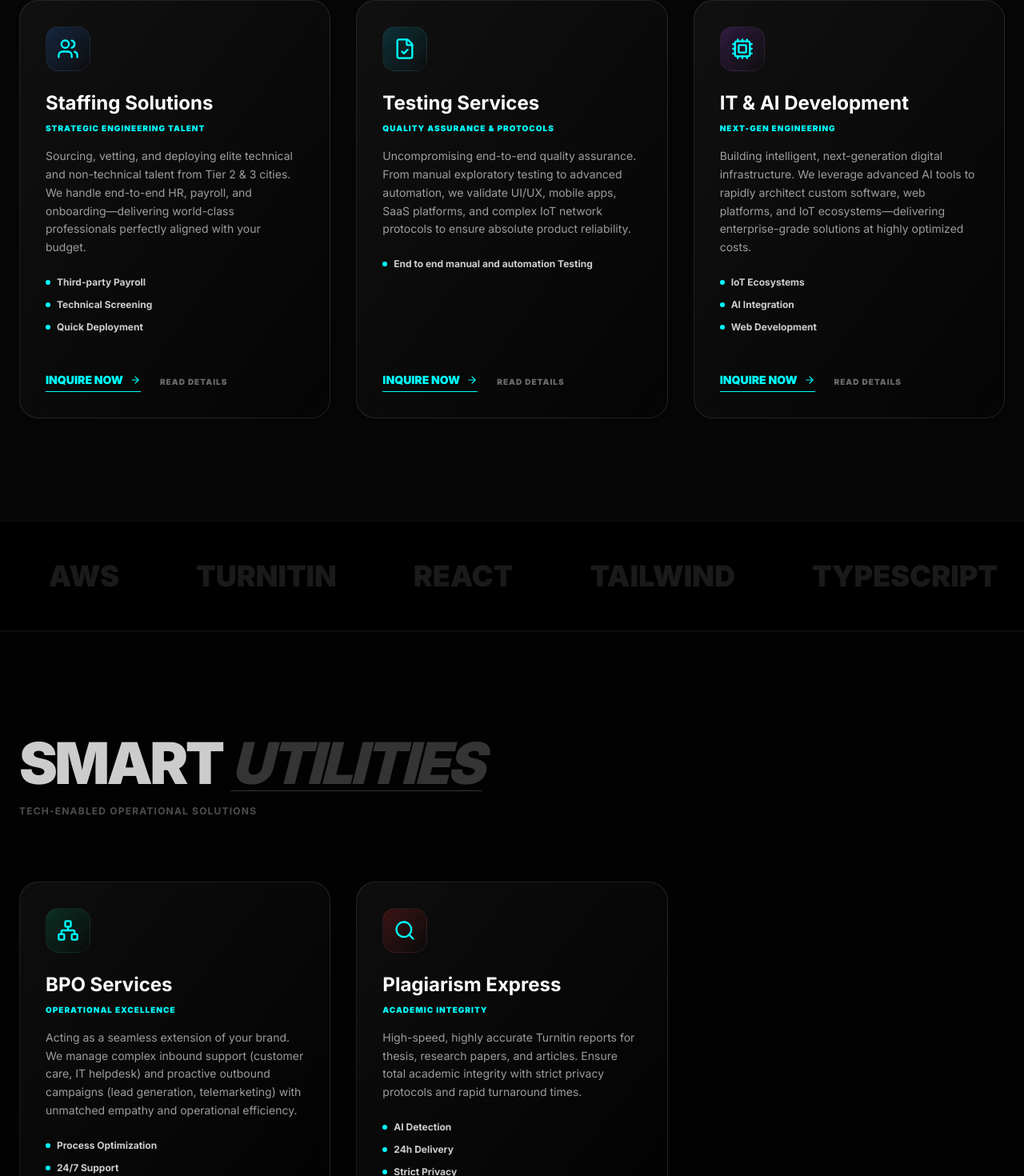
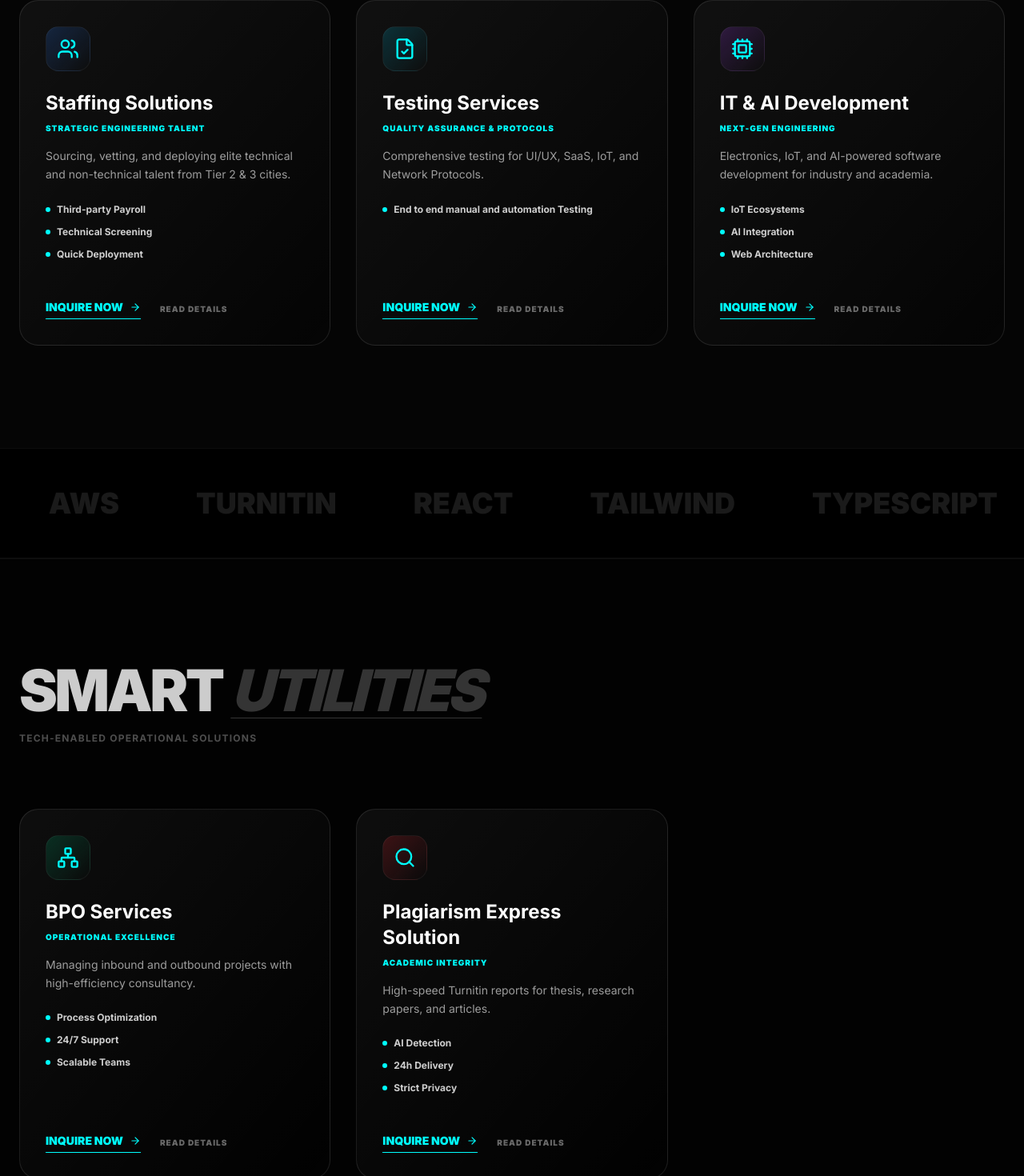
Before and after one commit to FiftyNineAndCompany/myaisite, a Next.js app: page / in a window 1280 px wide. Shown: the part 2570-4040 px from the top of the page at 80% size. Built offline with nearby package versions, Linux system fonts and the light colour scheme.

Commit message:
newly added read more context 1

```diff
--- a/src/app/services/[slug]/page.tsx
+++ b/src/app/services/[slug]/page.tsx
@@ -82,6 +82,7 @@ export default async function ServiceDetailPage({ params }: { params: Promise<{
               </p>
             )}
           </div>
+          </div>
 
         {/* Dynamic Call to Action */}
         <div className="bg-[#00ffff] rounded-[2rem] p-8 flex flex-col sm:flex-row items-center justify-between text-black gap-6">
--- a/src/data/services.ts
+++ b/src/data/services.ts
@@ -1,11 +1,19 @@
-import { Users, Cpu, FileCheck, Network, Search } from 'lucide-react';
+import { Users, FileCheck, Cpu, Network, Search, Building } from 'lucide-react';
 
 export const TECH_SERVICES = [
   {
     id: 'staffing',
     title: 'Staffing Solutions',
     subtitle: 'Strategic Engineering Talent',
-    description: `Sourcing, vetting, and deploying elite technical and non-technical talent from Tier 2 & 3 cities. We handle end-to-end HR, payroll, and onboarding—delivering world-class professionals perfectly aligned with your budget.`,
+    description: 'Sourcing, vetting, and deploying elite technical and non-technical talent from Tier 2 & 3 cities.',
+    // 👇 YOUR NEW CONTENT
+    detailedDescription: [
+      "We act as a dedicated vendor for your company to provide and hire candidates for your required posts.",
+      "We have a strong database and extensive networking to choose the perfect candidate for your job role.",
+      "We take care of the entire screening process for you.",
+      "We hire candidates specifically for third-party payroll.",
+      "We have our own channels to source highly skilled and budget-friendly candidates for your company."
+    ],
     features: ['Third-party Payroll', 'Technical Screening', 'Quick Deployment'],
     icon: Users,
     link: '/services/it-staffing',
@@ -15,7 +23,16 @@ export const TECH_SERVICES = [
     id: 'testing',
     title: 'Testing Services',
     subtitle: 'Quality Assurance & Protocols',
-    description: `Uncompromising end-to-end quality assurance. From manual exploratory testing to advanced automation, we validate UI/UX, mobile apps, SaaS platforms, and complex IoT network protocols to ensure absolute product reliability.`,
+    description: 'Comprehensive testing for UI/UX, SaaS, IoT, and Network Protocols.',
+    // 👇 YOUR NEW CONTENT
+    detailedDescription: [
+      "We have an experienced team ready to execute your testing work within the given timeframe.",
+      "We use industry-standard tools for testing and ensure on-time delivery.",
+      "We have a specialized team that can take up the project at any stage of development (QA, Staging, and Production).",
+      "We have our own market users to test the Beta version of your software.",
+      "We work beyond production for market issues, and work harder to prevent any bug leakage or user experience issues.",
+      "Share your testing load with us and the rest of our team will manage it."
+    ],
     features: ['End to end manual and automation Testing'],
     icon: FileCheck,
     link: '/services/software-testing',
@@ -25,8 +42,16 @@ export const TECH_SERVICES = [
     id: 'dev',
     title: 'IT & AI Development',
     subtitle: 'Next-Gen Engineering',
-    description: `Building intelligent, next-generation digital infrastructure. We leverage advanced AI tools to rapidly architect custom software, web platforms, and IoT ecosystems—delivering enterprise-grade solutions at highly optimized costs.`,
-    features: ['IoT Ecosystems', 'AI Integration', 'Web Development'],
+    description: 'Electronics, IoT, and AI-powered software development for industry and academia.',
+    // 👇 YOUR NEW CONTENT
+    detailedDescription: [
+      "We develop AI tools like intelligent chat bots.",
+      "We develop websites using cutting-edge AI tools.",
+      "We develop IoT Products and applications for Colleges and Industries.",
+      "Our specialized team conducts workshops at colleges and also gives private learning classes for the same.",
+      "Share your plan with us and we will build it."
+    ],
+    features: ['IoT Ecosystems', 'AI Integration', 'Web Architecture'],
     icon: Cpu,
     link: '/services/it-ai-development',
     color: 'from-purple-500/20'
@@ -38,20 +63,37 @@ export const UTILITY_SERVICES = [
     id: 'bpo',
     title: 'BPO Services',
     subtitle: 'Operational Excellence',
-    description: `Acting as a seamless extension of your brand. We manage complex inbound support (customer care, IT helpdesk) and proactive outbound campaigns (lead generation, telemarketing) with unmatched empathy and operational efficiency.`,
+    description: 'Managing inbound and outbound projects with high-efficiency consultancy.',
+    // 👇 YOUR NEW CONTENT
+    detailedDescription: [
+      "We run complete in-house BPO services.",
+      "We provide both inbound and outbound services.",
+      "We manage high-quality Indian and US-based BPO projects.",
+      "We have an expert team to run your digital campaigns."
+    ],
     features: ['Process Optimization', '24/7 Support', 'Scalable Teams'],
     icon: Network,
     link: '/services/bpo-solutions',
     color: 'from-emerald-500/20'
   },
+
   {
     id: 'plagiarism',
-    title: 'Plagiarism Express',
+    title: 'Plagiarism Express Solution',
     subtitle: 'Academic Integrity',
-    description: `High-speed, highly accurate Turnitin reports for thesis, research papers, and articles. Ensure total academic integrity with strict privacy protocols and rapid turnaround times.`,
+    description: 'High-speed Turnitin reports for thesis, research papers, and articles.',
+    // 👇 YOUR NEW TRANSPARENT PRICING CONTENT
+    detailedDescription: [
+      "We provide comprehensive plagiarism checking for: Research Papers, Articles, Book Chapters, PhD Theses, and Review Papers.",
+      "Confidentiality Guarantee: Your data's security and absolute privacy will be strictly maintained at all times.",
+      "Standard Checking Pricing: 1 to 20 pages (₹1,000) | 21 to 40 pages (₹2,000) | 41 to 60 pages (₹3,500) | PhD Thesis (Price based on total pages).",
+      "Plagiarism Checking & Removal (Science Field Only): PhD Thesis removal ranges from ₹15,000 to ₹20,000.",
+      "Checking & Removal for Papers (Science Only): 1 to 20 pages (₹7,000) | 21 to 40 pages (₹14,000) | 41 to 60 pages (₹21,000)."
+    ],
     features: ['AI Detection', '24h Delivery', 'Strict Privacy'],
     icon: Search,
     link: '/services/plagiarism-express',
     color: 'from-red-500/20'
   }
+
 ];
```
